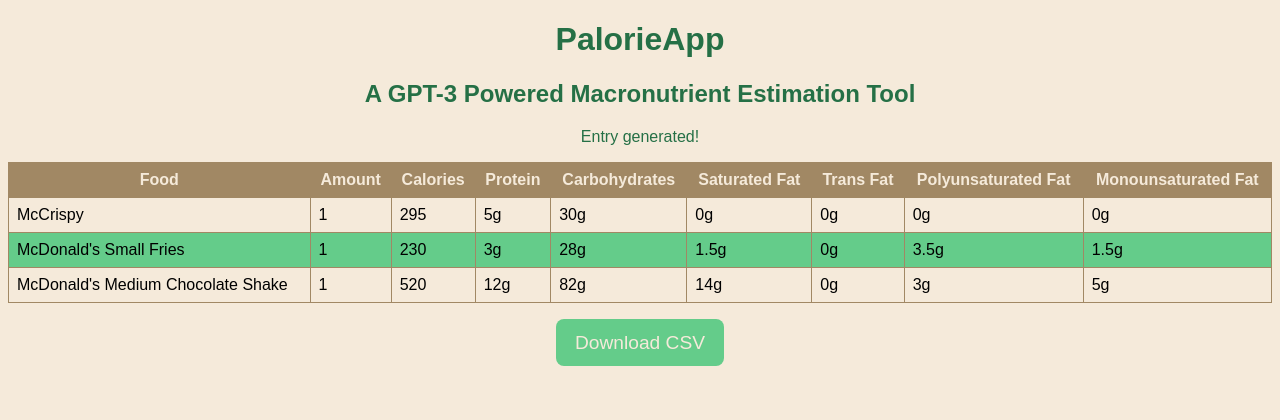
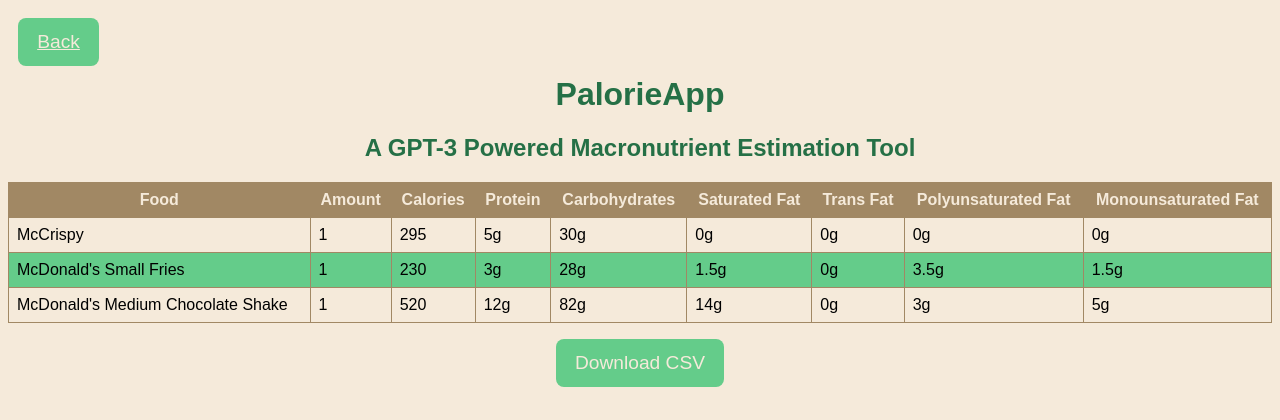
Before and after one commit to Tito-Lounge/Palorie, a Django app: page /newEntry/ in a window 1280 px wide. Shown: the top 420 px of the page. Run offline with Django 4.2, Linux system fonts and the light colour scheme.

Commit message:
Added back button to newEntry page.

```diff
--- a/static/css/prompt.css
+++ b/static/css/prompt.css
@@ -34,6 +34,7 @@
 
 h1, h2, p {
   text-align: center;
+  clear: both;
   color: var(--text-color);
 }
 
@@ -118,3 +119,28 @@
 tr:hover {
   background-color: rgba(100, 204, 138, 0.5);
 }
+
+/* PROMPT: Can you make some CSS for this [back] button class based on my existing button style? [PASTED CSS FOR FORM BUTTON AND HOVER] */
+/* Primary button */
+.btn-primary {
+  background-color: var(--accent-color-3);
+  color: var(--primary-bg-color);
+  border: none;
+  border-radius: 0.5rem;
+  padding: 0.8rem 1.2rem;
+  font-size: 1.2rem;
+  cursor: pointer;
+  transition: background-color 0.3s ease-in-out;
+  font-family: 'Circular Std', sans-serif;
+
+  /* Top Left Positioning */
+  position: relative;
+  float: left;
+  margin: 10px;
+}
+
+/* Primary button hover state */
+.btn-primary:hover {
+  background-color: rgba(100, 204, 138, 0.8);
+  transition: background-color 0.3s ease-in-out;
+}
--- a/templates/newEntry.html
+++ b/templates/newEntry.html
@@ -6,9 +6,9 @@
     <link rel="stylesheet" href="{% static './css/prompt.css' %}">
 </head>
 <body>
+    <a href="/" class="btn btn-primary">Back</a>
     <h1> PalorieApp</h1>
     <h2> A GPT-3 Powered Macronutrient Estimation Tool </h2>
-    <p> Entry generated! </p>
     <!-- How do I display the contents of a CSV file on a HTML document through Django? -->
     <table>
         <thead>
```
